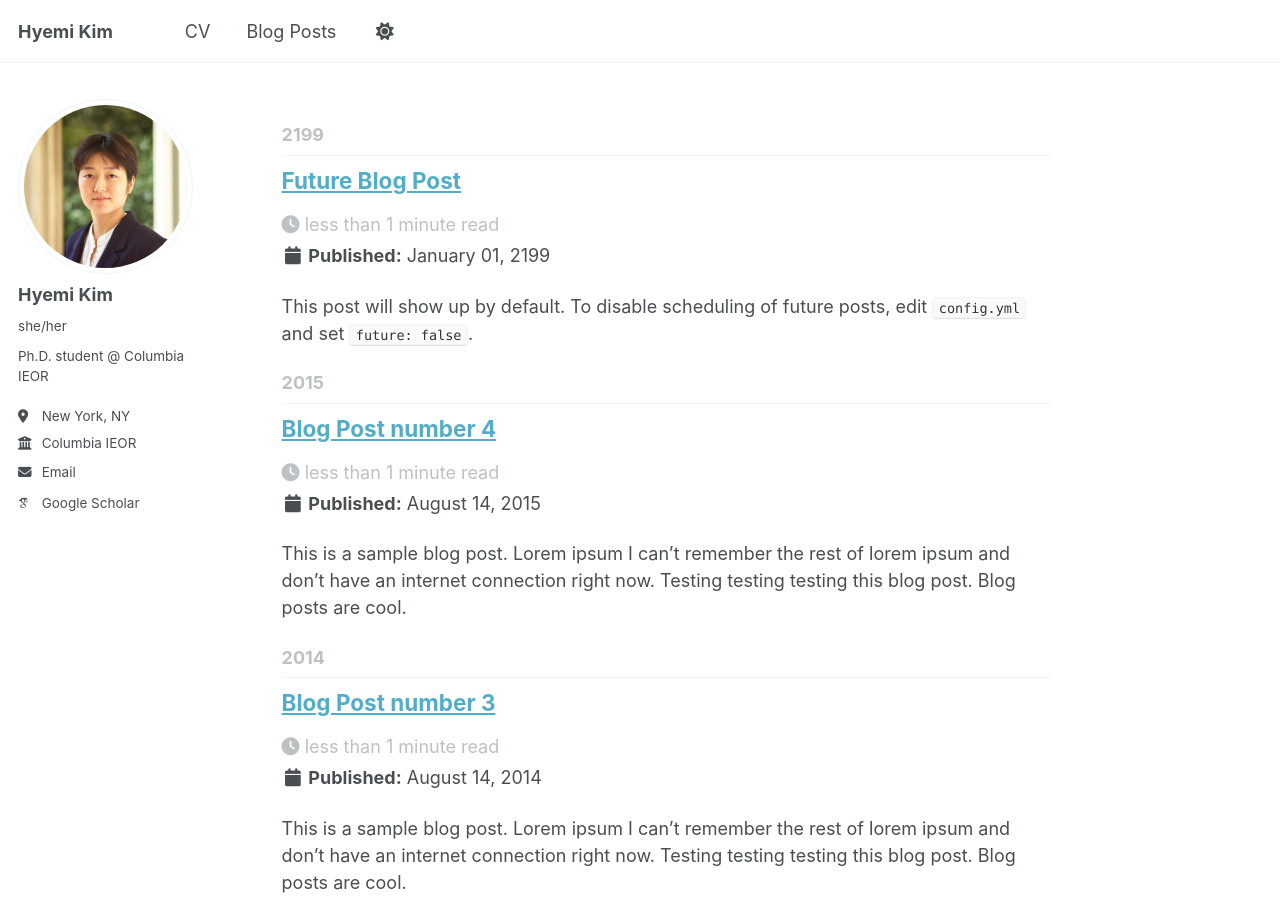
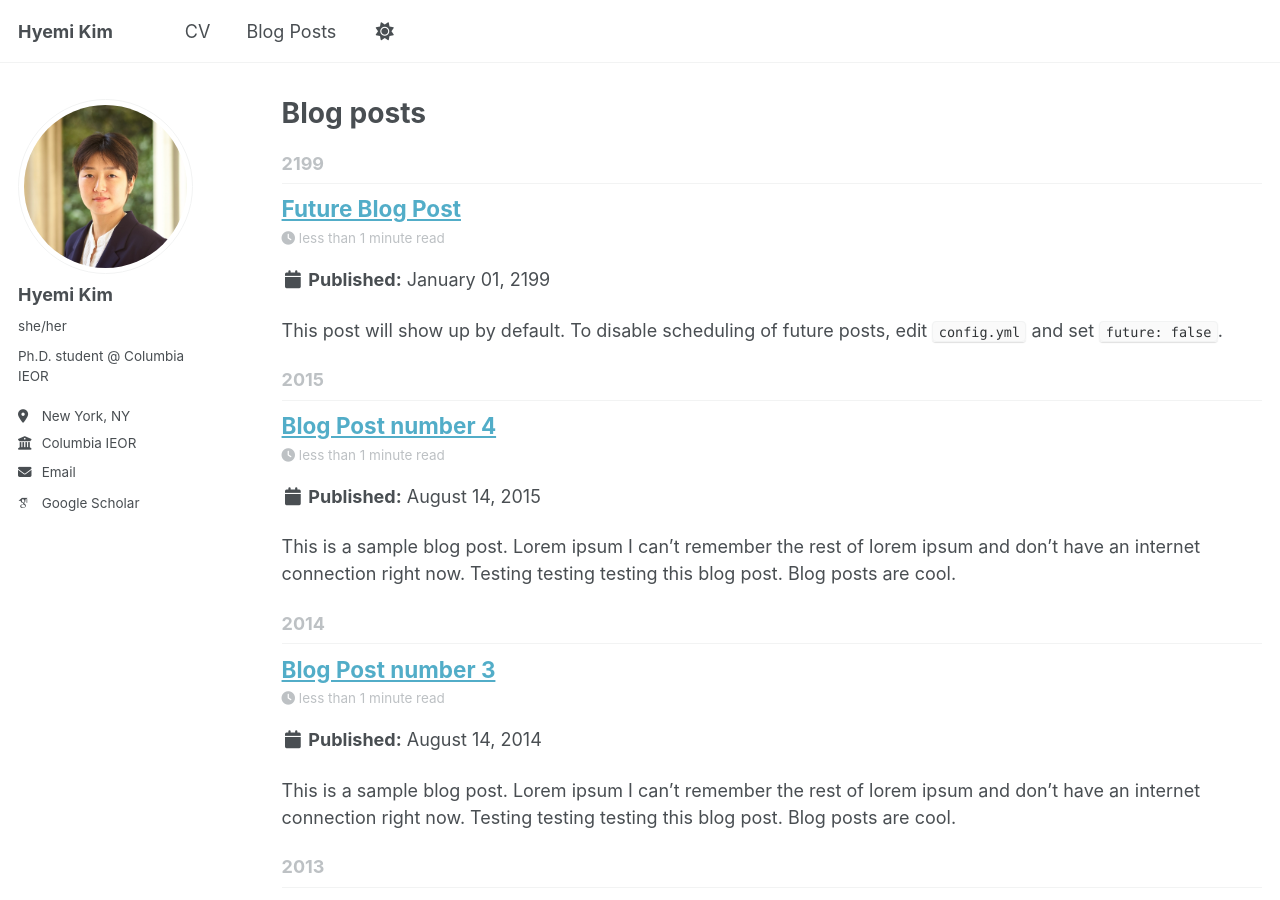
Before and after one commit to HyemiK1m/hyemik1m.github.io, a Jekyll site: the page built from _pages/posts.html, in a window 1280 px wide and 900 px high. Built offline with Jekyll 4.4.1, drawn with Linux system fonts in a browser that asks for light colours; some web fonts are replaced; a script that is not in the unit is left out.

Commit message:
Uncomment title in posts.html

```diff
--- a/_pages/posts.html
+++ b/_pages/posts.html
@@ -1,7 +1,7 @@
 ---
 layout: archive
 permalink: /posts/
-<!-- title: "Blog posts" -->
+title: "Blog posts"
 author_profile: true
 redirect_from:
   - /wordpress/blog-posts/
```
